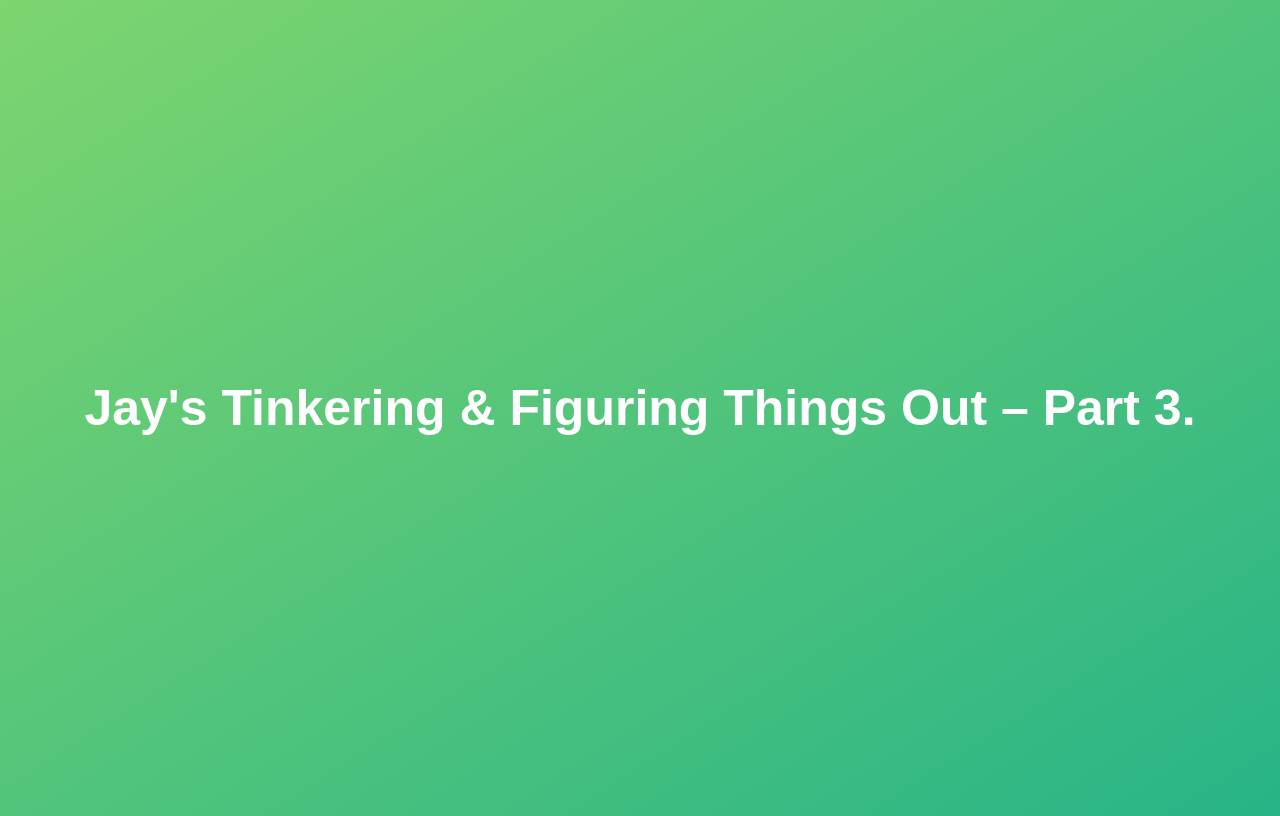
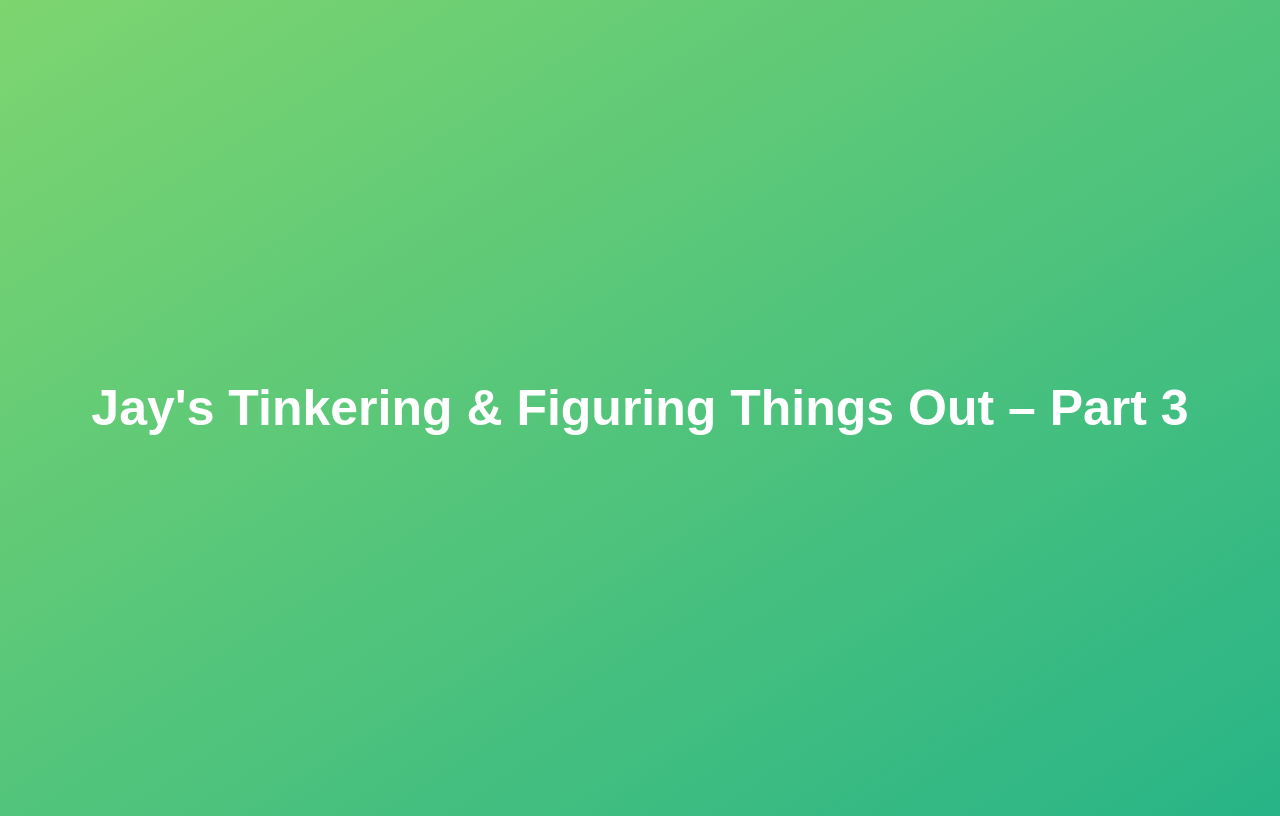
Before and after one commit to Ranger-Jay/MY-CODEBLOCKS-3-JS-TINKERING-AND-FIGURING-THINGS-OUT, a plain HTML site: page index.html in a window 1280 px wide. Drawn offline with Linux system fonts and the light colour scheme.

Commit message:
Update index.html

```diff
--- a/index.html
+++ b/index.html
@@ -25,7 +25,7 @@
     </style>
   </head>
   <body>
-    <h1>Jay's Tinkering & Figuring Things Out – Part 3.</h1>
+    <h1>Jay's Tinkering & Figuring Things Out – Part 3</h1>
     <script src="script.js"></script>
   </body>
 </html>
```
